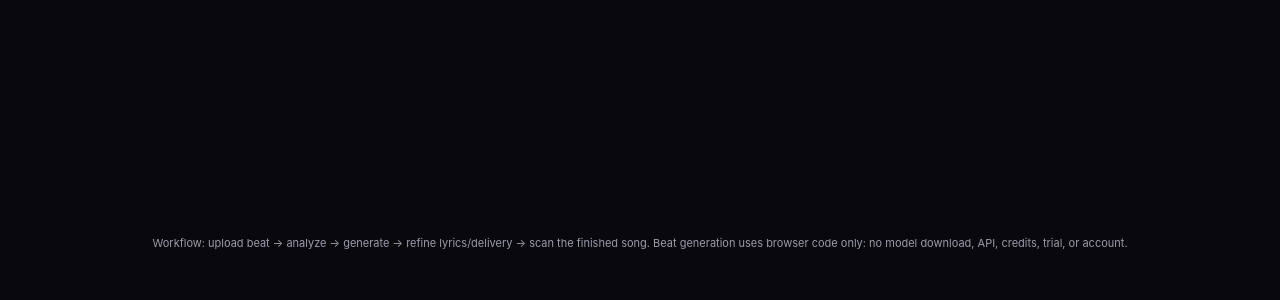
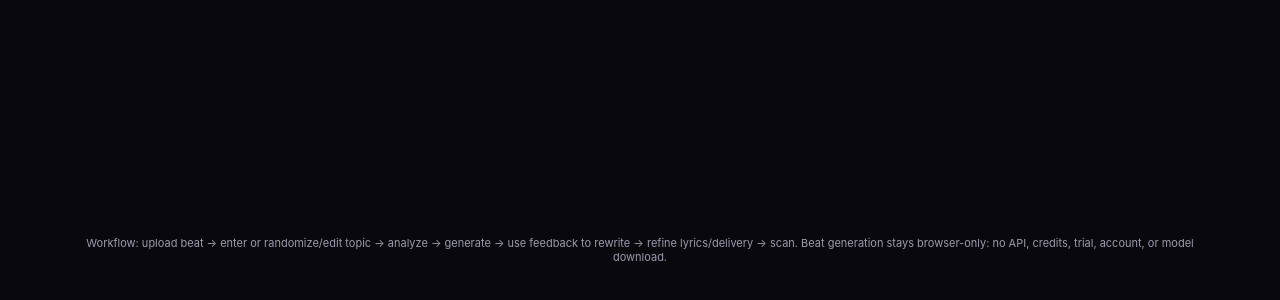
Before and after one commit to nozero1221/music-coach-ai, a plain HTML site: page index.html in a window 1280 px wide. Shown: the part 1589-1889 px from the top of the page. Drawn offline with Linux system fonts and the light colour scheme.

Commit message:
Load Topic Brain on stable Beat Builder

```diff
--- a/index.html
+++ b/index.html
@@ -19,9 +19,9 @@
 <button class="tab" data-mode="lyrics">2️⃣ ✍️ Lyrics & Delivery</button>
 <button class="tab" data-mode="scan">3️⃣ 🎵 Song Scan</button>
 </nav>
-<iframe id="beatFrame" class="frame active" src="beat-single-page-v4.html?v=language-v42-20260821-rollback1" title="Beat to Song Builder v4.2"></iframe>
+<iframe id="beatFrame" class="frame active" src="beat-single-page-v4.html?v=topic-brain-v45-20260821-1" title="Beat to Song Builder v4.5"></iframe>
 <iframe id="toolsFrame" class="frame" src="song-tools.html" title="Lyrics Lab and Song Scan"></iframe>
-<div class="note">Workflow: upload beat → analyze → generate → refine lyrics/delivery → scan the finished song. Beat generation uses browser code only: no model download, API, credits, trial, or account.</div>
+<div class="note">Workflow: upload beat → enter or randomize/edit topic → analyze → generate → use feedback to rewrite → refine lyrics/delivery → scan. Beat generation stays browser-only: no API, credits, trial, account, or model download.</div>
 </main>
 <script>
 const tabs=[...document.querySelectorAll('.tab')],tools=document.getElementById('toolsFrame'),beat=document.getElementById('beatFrame');let mode='beat';
@@ -31,5 +31,6 @@ function select(next){mode=next;tabs.forEach(x=>x.classList.toggle('active',x.da
 tabs.forEach(b=>b.addEventListener('click',()=>select(b.dataset.mode)));tools.addEventListener('load',()=>{if(mode!=='beat'){cleanTools();setTimeout(cleanTools,250);setTimeout(cleanTools,900)}});beat.addEventListener('load',()=>{resizeBeat();setTimeout(resizeBeat,300);setTimeout(resizeBeat,1000)});setInterval(()=>{mode==='beat'?resizeBeat():cleanTools()},1200);
 </script>
 <script src="js/v4-language-diversity-v2.js?v=20260821-rollback1"></script>
+<script src="js/context-rhyme-feedback-v1.js?v=20260821-1"></script>
 </body>
 </html>
```
